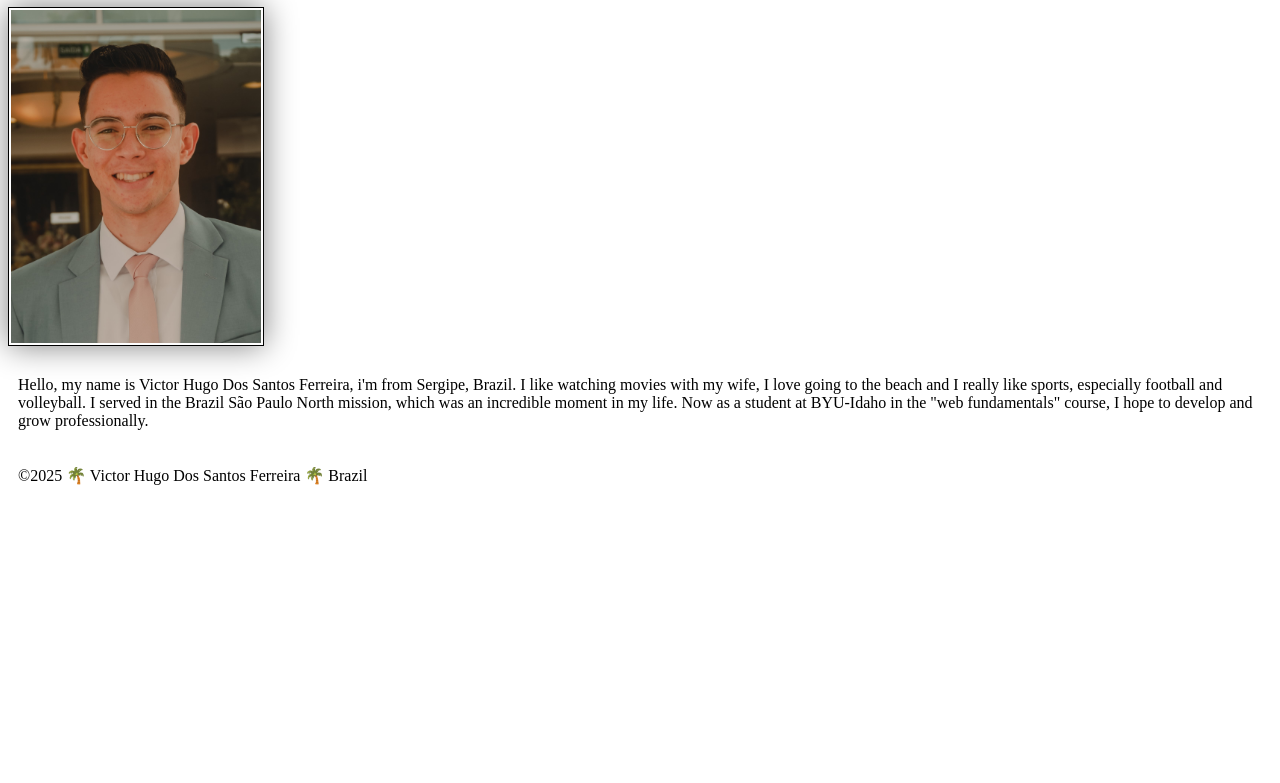
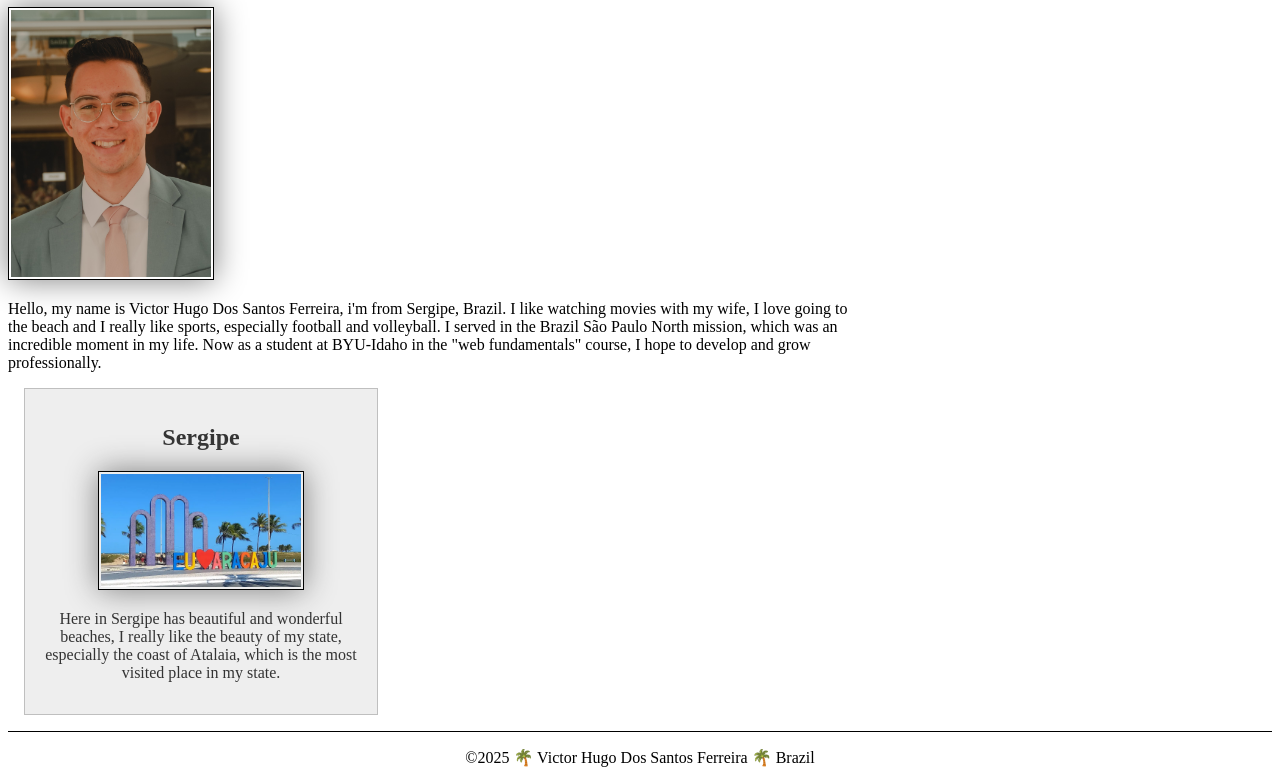
Before and after one commit to victorferreiratec/wdd130, a plain HTML site: page index.html in a window 1280 px wide. Shown: the part 167-950 px from the top of the page. Before the commit the page ends 800 px from the top, so only its background shows below. Drawn offline with Linux system fonts and the light colour scheme.

Commit message:
new file:   images/atalaia-aracaju.webp 	modified:   index.html 	modified:   styles/styles.css

```diff
--- a/index.html
+++ b/index.html
@@ -1,9 +1,12 @@
 <!DOCTYPE html>
 <html lang="en-US">
+
 <head>
     <link rel="stylesheet" href="styles/styles.css">
     <meta charset="utf-8">
     <meta name="viewport" content="width=device-width, initial-scale=1">
+    <meta name="description" content="Victor Hugo Dos Santos Ferreira | WDD 130 | BYU - Assigments">
+    <meta name="author" content="Victor Hugo Dos Santos Ferreira">
     <title>Victor Hugo Dos Santos Ferreira | WDD 130</title>
 </head>
 <body>
@@ -21,6 +24,11 @@
         and I really like sports, especially football and volleyball.
         I served in the Brazil São Paulo North mission, which was an incredible moment in my life.
         Now as a student at BYU-Idaho in the "web fundamentals" course, I hope to develop and grow professionally.</p>
+        <aside>
+            <h2>Sergipe</h2>
+            <img src="images/atalaia-aracaju.webp" alt="Orla de Atalaia de Aracaju" width="200">
+            <p>Here in Sergipe has beautiful and wonderful beaches, I really like the beauty of my state, especially the coast of Atalaia, which is the most visited place in my state.</p>
+        </aside>
     </main>
     <footer>
         <p>©2025 🌴 Victor Hugo Dos Santos Ferreira 🌴 Brazil</p>
--- a/styles/styles.css
+++ b/styles/styles.css
@@ -7,16 +7,45 @@ nav a {
     display: block;
     padding: 10px;
 }
+main {
+    max-width: 840px;
+}
+aside {
+    width: 20rem;
+    margin: 1rem;
+    border: 1px solid rgb(0 0 0 / 0.2);/*1️⃣*/ /*1️⃣ The border color uses the preferred rgb color method in order
+    to take advantage of a subtle, transparent border effect.
+    The RGB value consists of four values: red, green, blue, and alpha.
+    The first three values (0, 0, 0) represent black, and the last value (.2) represents the alpha or opacity of the color.
+    An alpha value of .2 means that the color is mostly transparent, allowing the background to show through.
+    By using this border color, the border appears very light and barely noticeable,
+    while still providing a subtle visual cue that helps to separate elements on a webpage.
+    Additionally, it can help to add a layer of visual interest
+    to the design without being overly distracting or detracting from the overall layout.*/
+    padding: 1rem;
+    background-color: #eee;
+    color: #333;
+    text-align: center;
+}
 h1 {
     color: darkblue;
 }
-img {
-    width: 250px;
+p{
+    padding: 0;
+}
+main img {
+    width: 200px;
     height: auto;
     border: 1px solid black;
     padding: 2px;
     box-shadow: 0 0 30px gray;
 }
-p{
-    padding: 10px;
+aside img {
+    width: 200px;
+    height: auto;
 }
+footer {
+    margin-top: 15px;
+    border-top: 1px solid #000;
+    text-align: center;
+}
```
Also changed, not shown: images/atalaia-aracaju.webp (added). Lines whose indentation alone changed are shown as unchanged.
